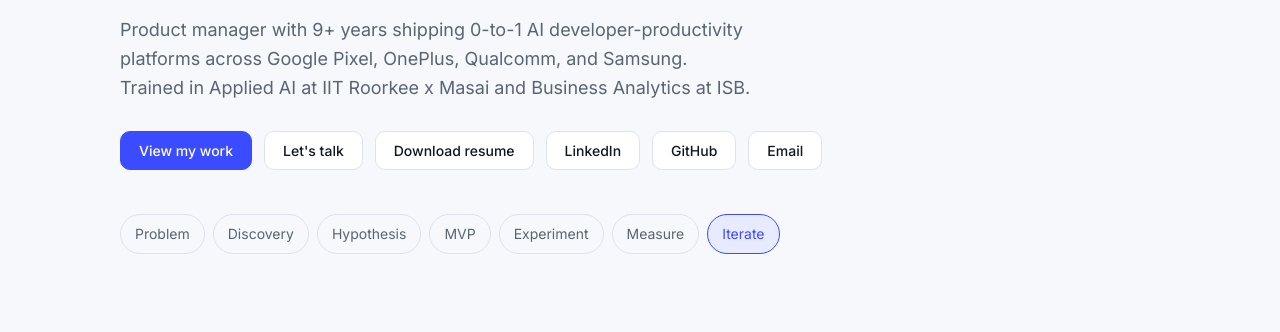
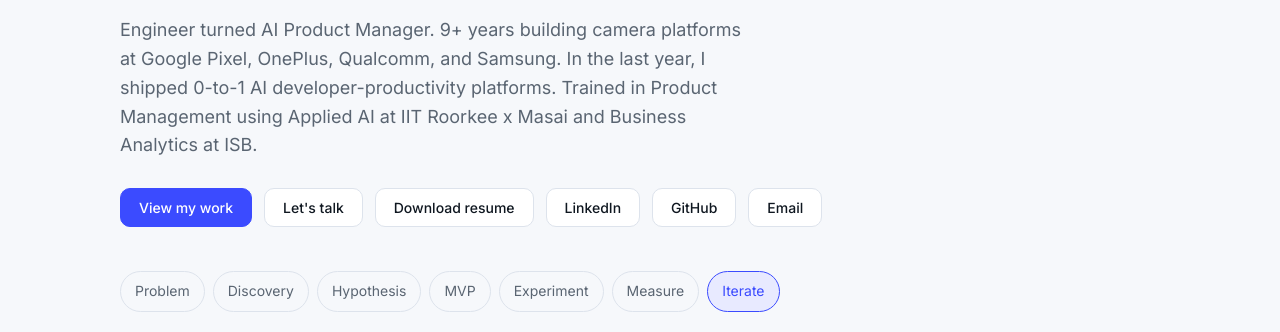
Before and after one commit to RashiJain1/rashi_portfolio, a plain HTML site: page index.html in a window 1280 px wide. Shown: the part 400-732 px from the top of the page. Drawn offline with nearby package versions, Linux system fonts and the light colour scheme.

Commit message:
Add files via upload

```diff
--- a/index.html
+++ b/index.html
@@ -1,11 +1,11 @@
 <!DOCTYPE html>
 <html lang="en"><head><meta charset="utf-8">
 <meta name="viewport" content="width=device-width, initial-scale=1, viewport-fit=cover">
-<title>Rashi Jain — Product Manager (AI, Operations, Growth)</title>
-<meta name="description" content="Rashi Jain: Product Manager with 9+ years shipping 0-to-1 AI platforms at Google Pixel, OnePlus, Qualcomm, and Samsung.">
+<title>Rashi Jain — Engineer turned AI Product Manager</title>
+<meta name="description" content="Rashi Jain: Engineer turned AI Product Manager with 9+ years at Google Pixel, OnePlus, Qualcomm, and Samsung, shipping 0-to-1 AI platforms.">
 <link rel="canonical" href="https://rashijain1.github.io/rashi_portfolio/">
-<meta property="og:type" content="website"><meta property="og:title" content="Rashi Jain — Product Manager (AI, Operations, Growth)"><meta property="og:description" content="Rashi Jain: Product Manager with 9+ years shipping 0-to-1 AI platforms at Google Pixel, OnePlus, Qualcomm, and Samsung."><meta property="og:url" content="https://rashijain1.github.io/rashi_portfolio/">
-<meta name="twitter:card" content="summary"><meta name="twitter:title" content="Rashi Jain — Product Manager"><meta name="twitter:description" content="Rashi Jain: Product Manager with 9+ years shipping 0-to-1 AI platforms at Google Pixel, OnePlus, Qualcomm, and Samsung.">
+<meta property="og:type" content="website"><meta property="og:title" content="Rashi Jain — Engineer turned AI Product Manager"><meta property="og:description" content="Rashi Jain: Engineer turned AI Product Manager with 9+ years at Google Pixel, OnePlus, Qualcomm, and Samsung, shipping 0-to-1 AI platforms."><meta property="og:url" content="https://rashijain1.github.io/rashi_portfolio/">
+<meta name="twitter:card" content="summary"><meta name="twitter:title" content="Rashi Jain — Engineer turned AI Product Manager"><meta name="twitter:description" content="Rashi Jain: Engineer turned AI Product Manager with 9+ years at Google Pixel, OnePlus, Qualcomm, and Samsung, shipping 0-to-1 AI platforms.">
 <script type="application/ld+json">{"@context":"https://schema.org","@type":"Person","name":"Rashi Jain","jobTitle":"Product Manager","url":"https://rashijain1.github.io/rashi_portfolio/","email":"mailto:rashi.j95@gmail.com","sameAs":["https://www.linkedin.com/in/rashijain123/","https://github.com/rashijain1"]}</script>
 <link href="https://fonts.googleapis.com/css2?family=Bricolage+Grotesque:wght@500;700&family=Inter:wght@400;500;600&display=swap" rel="stylesheet">
 <style>
@@ -96,7 +96,7 @@
 <main>
 <section class="hero"><div class="w">
 <h1 id="hl">I turn messy problems into products people use.</h1>
-<p>Product manager with 9+ years shipping 0-to-1 AI developer-productivity platforms across Google Pixel, OnePlus, Qualcomm, and Samsung. Trained in Applied AI at IIT Roorkee x Masai and Business Analytics at ISB.</p>
+<p>Engineer turned AI Product Manager. 9+ years building camera platforms at Google Pixel, OnePlus, Qualcomm, and Samsung. In the last year, I shipped 0-to-1 AI developer-productivity platforms. Trained in Product Management using Applied AI at IIT Roorkee x Masai and Business Analytics at ISB.</p>
 <div class="row"><a class="btn p" href="#work" data-t="cta_work">View my work</a><a class="btn" href="#contact" data-t="cta_hero_talk">Let's talk</a><a class="btn" href="https://docs.google.com/document/d/1vjvpTvRIM3jTMtJpfoC-YfYWpeu4KOKc/edit?usp=sharing&amp;ouid=108326126504108047517&amp;rtpof=true&amp;sd=true" target="_blank" rel="noopener" data-t="resume_download">Download resume</a>
 <a class="btn" href="https://www.linkedin.com/in/rashijain123/" target="_blank" rel="noopener" data-t="linkedin_click">LinkedIn</a><a class="btn" href="https://github.com/rashijain1" data-t="github_click">GitHub</a><a class="btn" href="mailto:rashi.j95@gmail.com" data-t="email_click">Email</a></div>
 <div class="loop" id="loop" aria-label="Product thinking loop"></div>
@@ -156,7 +156,7 @@
 <button class="btn p" type="submit">Send message</button><p id="ok" role="status" style="color:var(--ac);margin:0"></p></form></div></section>
 </main>
 
-<footer><div class="w"><div class="fg"><div><b style="color:var(--fg);font-size:18px">Rashi Jain</b><br>Product Manager<br>AI • Product • Growth</div>
+<footer><div class="w"><div class="fg"><div><b style="color:var(--fg);font-size:18px">Rashi Jain</b><br>Engineer turned AI Product Manager<br>AI • Product • Growth</div>
 <div class="fl" aria-label="Footer navigation"><a href="#work">Work</a><a href="#about">About</a><a href="#thinking">Thinking</a><a href="#ai">AI</a><a href="#experience">Experience</a><a href="#resume">Resume</a><a href="#contact">Contact</a></div>
 <div class="fl"><a href="https://www.linkedin.com/in/rashijain123/" target="_blank" rel="noopener" data-t="linkedin_click">LinkedIn</a><a href="https://github.com/rashijain1" target="_blank" rel="noopener" data-t="github_click">GitHub</a><a href="mailto:rashi.j95@gmail.com" data-t="email_click">Email</a></div></div>
 Built with curiosity, data, and a lot of iteration.<br>© <span id="yr"></span> Rashi Jain. Press ⌘K / Ctrl+K for a shortcut menu.</div></footer>
```
